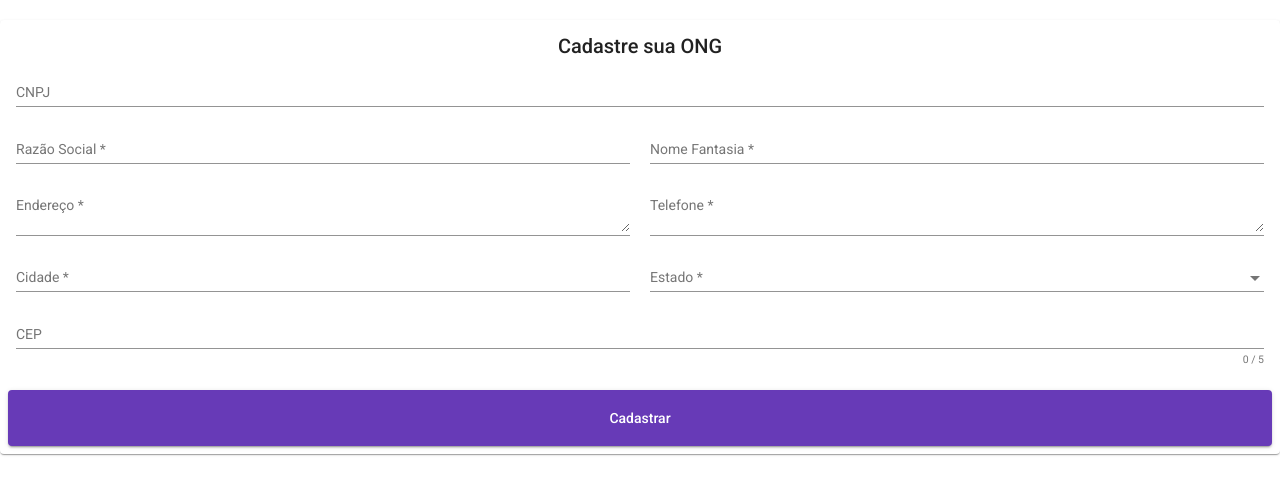
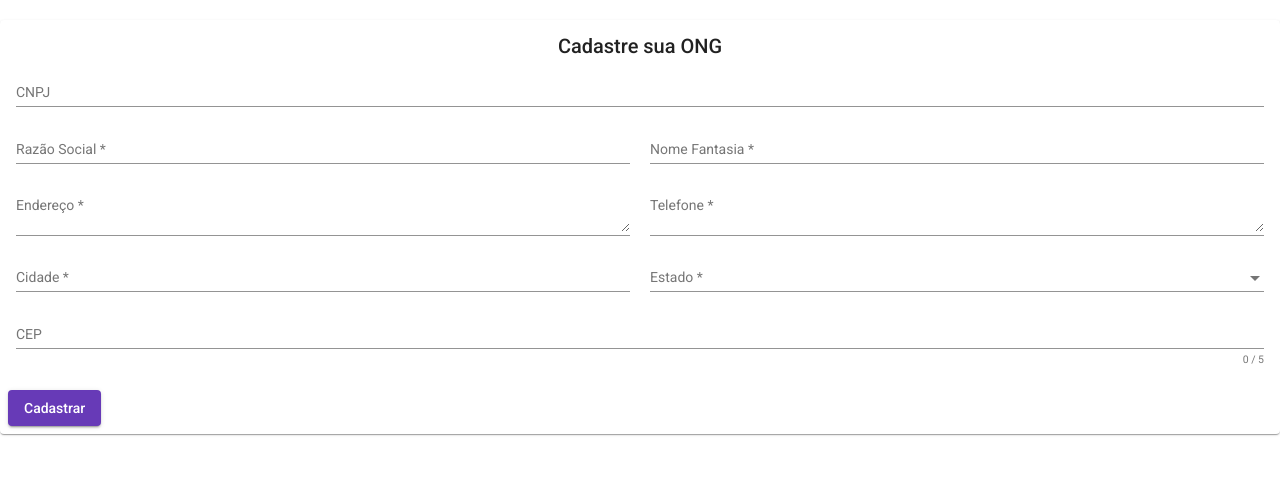
Before and after one commit to MDoreto/ProjetoIteris, an Angular app: page / in a window 1280 px wide. Shown: the top 494 px of the page. Built offline with nearby package versions, Linux system fonts and the light colour scheme.

Commit message:
Alteração no botão de cadastro

```diff
--- a/src/app/components/ongs-cadastro/ongs-cadastro.component.css
+++ b/src/app/components/ongs-cadastro/ongs-cadastro.component.css
@@ -6,6 +6,7 @@
   min-width: 120px;
   margin: 20px auto;
 }
+
 .mat-card-header {
   justify-content: center;
 }
@@ -28,8 +29,3 @@
 .col:last-child {
   margin-right: 0;
 }
-
-button {
-  width: 100%;
-  padding: 10px;
-}
```
